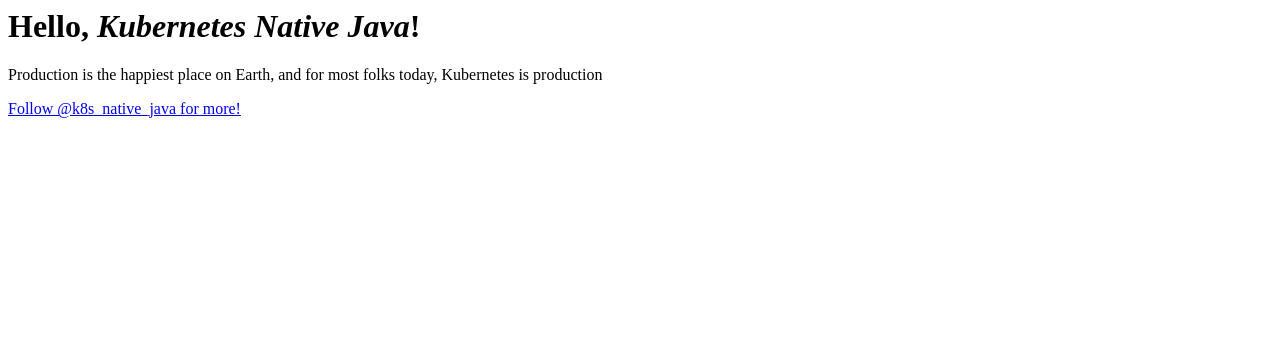
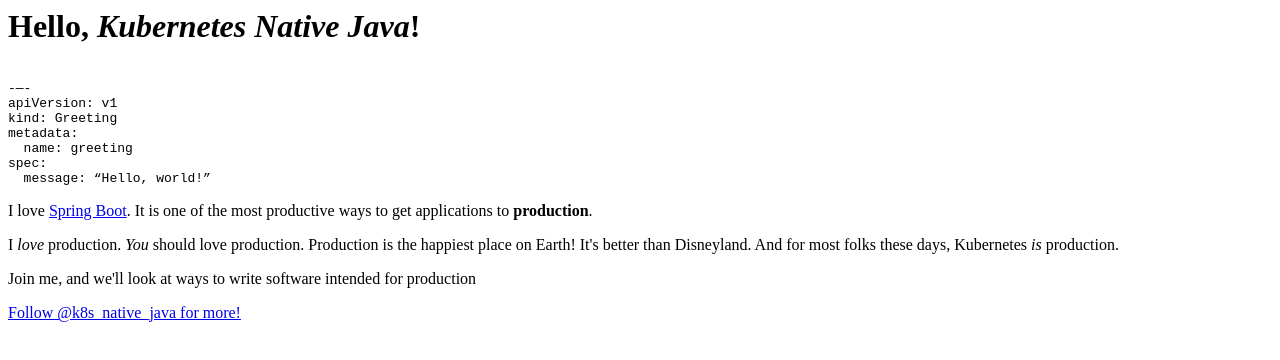
Before and after one commit to kubernetes-native-java/kubernetes-native-java.github.io, a plain HTML site: page index.html in a window 1280 px wide. Drawn offline with Linux system fonts and the light colour scheme.

Commit message:
Update index.html

```diff
--- a/index.html
+++ b/index.html
@@ -2,8 +2,26 @@
 <body>
 
   <h1> Hello, <EM>Kubernetes Native Java</EM>! </h1>
-  <P>  Production is the happiest place on Earth, and for most folks today, Kubernetes is production
+<PRE><CODE>
+-—-
+apiVersion: v1
+kind: Greeting
+metadata:
+  name: greeting
+spec:
+  message: “Hello, world!”
+</CODE></PRE>
+
+
+<P> I love <a href="https://twitter.com/springboot">Spring Boot</a>.
+ It is one of the most productive ways to get applications to <strong>production</strong>.
+ </P>
+  <P>  I <EM>love</EM> production. <EM>You </EM> should love production.
+   Production is the happiest place on Earth! It's better than Disneyland. And for most folks these days, Kubernetes <EM>is</EM> production.
   </p>
+  <P>
+   Join me, and we'll look at ways to write software intended for production
+  </P>
   <P> <a href="https://twitter.com/k8s_native_Java">Follow @k8s_native_java for more!</a> </p>
 </body>
 </html>
```
